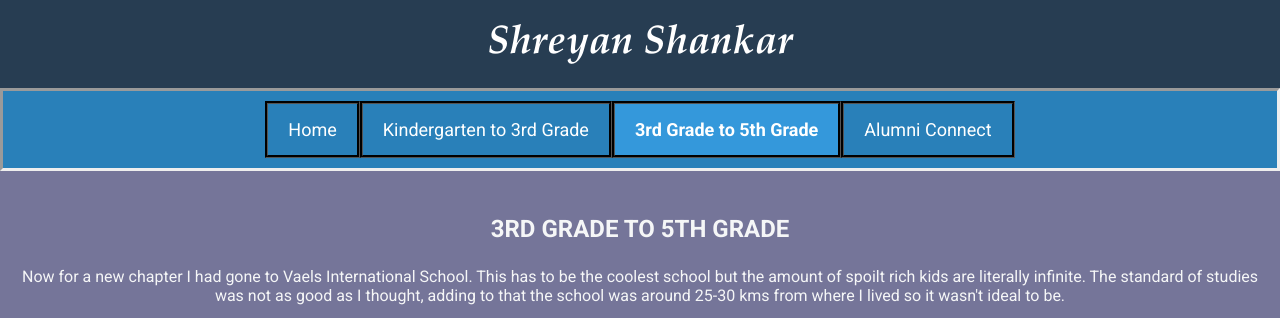
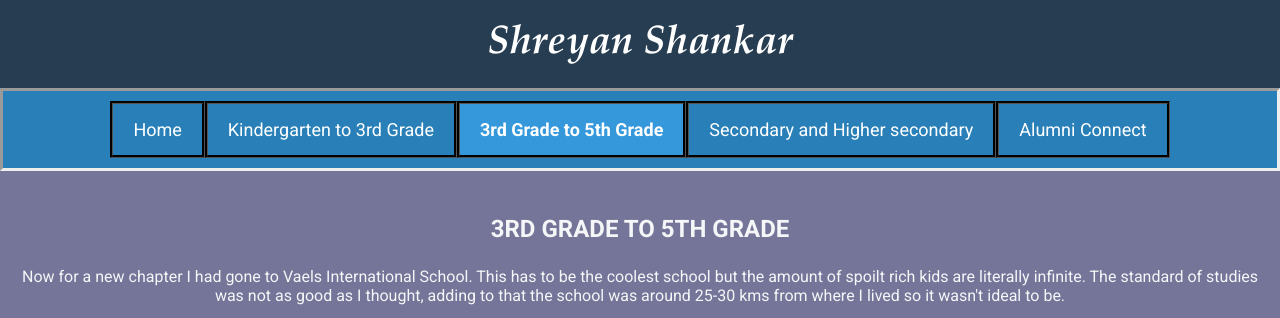
Before and after one commit to beamingcoin1347/Basic-html, a plain HTML site: page grade3to5.html in a window 1280 px wide. Shown: the top 318 px of the page. Drawn offline with Linux system fonts and the light colour scheme.

Commit message:
Update grade3to5.html

```diff
--- a/grade3to5.html
+++ b/grade3to5.html
@@ -62,6 +62,7 @@
         <a href="index.html">Home</a>
         <a href="kindergarten.html">Kindergarten to 3rd Grade</a>
         <a href="grade3to5.html" class="active">3rd Grade to 5th Grade</a>
+        <a href="Secondary and Higher secondary.html">Secondary and Higher secondary</a>
         <a href="alumniconnect.html">Alumni Connect</a>
     </div>
 
@@ -75,4 +76,3 @@
         </video>
     </div>
 </body>
-</
```
